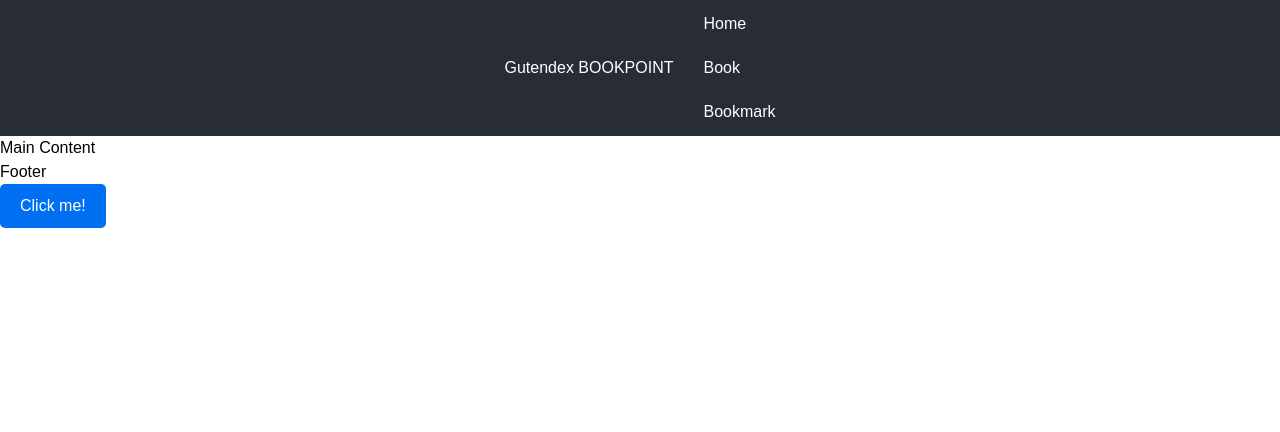
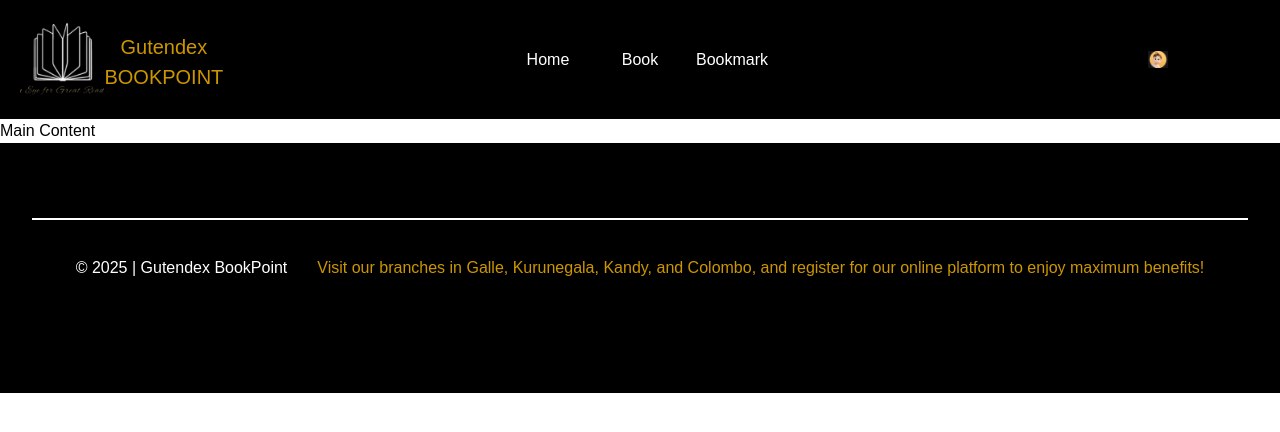
Before and after one commit to iouios/Ebooks, a Next.js app: page / in a window 1280 px wide. Shown: the top 432 px of the page. Built offline with nearby package versions, Linux system fonts and the light colour scheme.

Commit message:
SCRUM-2 Nav and Footer

```diff
--- a/src/app/page.tsx
+++ b/src/app/page.tsx
@@ -1,64 +1,162 @@
 "use client";
-import styled from 'styled-components';
-import { useState } from 'react';
+import styled from "styled-components";
+import { useState } from "react";
+import Image from "next/image";
 
-// Define the type for the Menu component props
 interface MenuProps {
-  isMenuOpen: boolean;
+  $isMenuOpen: boolean; // Transient prop
 }
 
-// สร้างคอมโพเนนต์ Button โดยใช้ styled-components
-const Button = styled.button`
-  background-color: #0070f3;
+interface HamburgerProps {
+  $isOpen: boolean; // Transient prop for Hamburger
+}
+
+const Home = () => {
+  const [isMenuOpen, setIsMenuOpen] = useState(false);
+
+  const toggleMenu = () => setIsMenuOpen((prev) => !prev);
+
+  return (
+    <div>
+      <Nav>
+        <Grid2>
+          <div>
+            <Image
+              src="/images/Rectangle 3.png"
+              alt="description of image"
+              width={104}
+              height={98}
+            />
+          </div>
+          <Textcenter>
+            <TextcolorNav>Gutendex</TextcolorNav>
+            <TextcolorNav>BOOKPOINT</TextcolorNav>
+          </Textcenter>
+        </Grid2>
+
+        <Menu $isMenuOpen={isMenuOpen}>
+          <Button>Home</Button>
+          <Button>Book</Button>
+          <Button>Bookmark</Button>
+        </Menu>
+
+        <Icon><Image
+              src="/images/Rectangle 4.png"
+              alt="description of image"
+              width={20}
+              height={20}
+            /></Icon>
+        <Hamburger $isOpen={isMenuOpen} onClick={toggleMenu}>
+          <div />
+          <div />
+          <div />
+        </Hamburger>
+      </Nav>
+
+      <div>Main Content</div>
+      <Footer>
+        <div>© 2025 | Gutendex BookPoint</div>
+        <Textcolorfooter>
+          Visit our branches in Galle, Kurunegala, Kandy, and Colombo, and
+          register for our online platform to enjoy maximum benefits!
+        </Textcolorfooter>
+      </Footer>
+    </div>
+  );
+};
+
+const Nav = styled.nav`
+  display: grid;
+  grid-template-columns: 1fr 1fr 1fr; /* 3 คอลัมน์ในจอใหญ่ */
+  justify-items: center;
+  align-items: center;
+  background-color: var(--FONT_BLACK);
   color: white;
-  padding: 10px 20px;
-  border: none;
-  border-radius: 5px;
-  cursor: pointer;
+  padding: 12px 20px;
+  gap: 10px;
+  width: 1280px;
+  height: 119px;
 
-  &:hover {
-    background-color: #005bb5;
+  @media (max-width: 500px) {
+    grid-template-columns: 1fr 1fr; /* 2 คอลัมน์ในจอเล็ก */
+    gap: 20px; /* เพิ่มช่องว่างระหว่างคอลัมน์ */
   }
 `;
 
-const Nav = styled.nav`
+const Footer = styled.nav`
   display: flex;
   justify-content: space-between;
   align-items: center;
-  background-color: #282c34;
+  background-color: var(--FONT_BLACK);
   color: white;
   padding: 12px 20px;
+  height: 250px;
+  position: relative;
 
-  /* Center the menu items horizontally when the screen is wide */
+  &::before {
+    content: "";
+    position: absolute;
+    top: 30%;
+    left: %;
+    width: 95%;
+    height: 2px;
+    background-color: var(--FONT_WHITE);
+  }
+
   @media (min-width: 500px) {
     justify-content: center;
     gap: 30px;
   }
 `;
 
+const Grid2 = styled.nav`
+    display: grid;
+  grid-template-columns: 1fr 1fr;
+  margin-right: 50%;
+  }
+`;
+
+const Textcenter = styled.div`
+  text-align: center;
+  margin-top: 10%;
+`;
+
+
+const TextcolorNav = styled.nav`
+  color: var(--FONT_YELLOW);
+  font-size: 20px;
+  }
+`;
+
+const Textcolorfooter = styled.nav`
+  color: var(--FONT_YELLOW);
+  }
+`;
+
 const Menu = styled.div<MenuProps>`
-  display: flex;
-  flex-direction: column; /* Stack items vertically */
+  display: grid;
+  grid-template-columns: 1fr 1fr 1fr;
   gap: 20px;
 
   @media (max-width: 500px) {
-    display: ${(props) => (props.isMenuOpen ? 'flex' : 'none')};
+    display: ${(props) => (props.$isMenuOpen ? "flex" : "none")};
     position: absolute;
-    top: 50px; /* Position directly below the hamburger */
+    top: 50px;
     right: 0;
-    width: 200px; /* Adjust the width as you need */
-    height: 100%; /* Cover full screen height */
+    width: 200px;
+    height: 100%;
     background-color: #282c34;
     padding: 20px;
     z-index: 1000;
     box-shadow: -2px 0 5px rgba(0, 0, 0, 0.3);
-    text
+    text-align: center;
+    display: grid;
   }
 `;
 
-const Hamburger = styled.div<{ isOpen: boolean }>`
+const Hamburger = styled.div<HamburgerProps>`
   display: none;
-  flex-direction: column; /* Make it vertical */
+  flex-direction: column;
   gap: 4px;
   cursor: pointer;
   width: 30px;
@@ -76,9 +174,8 @@ const Hamburger = styled.div<{ isOpen: boolean }>`
     display: flex;
   }
 
-  /* Hamburger open state transformations */
   ${(props) =>
-    props.isOpen &&
+    props.$isOpen &&
     `
     div:nth-child(1) {
       transform: rotate(60deg);
@@ -96,35 +193,17 @@ const Hamburger = styled.div<{ isOpen: boolean }>`
   `}
 `;
 
-const Home = () => {
-  const [isMenuOpen, setIsMenuOpen] = useState(false);
+const Icon = styled.div`
+  margin-left: 50%;
 
-  const toggleMenu = () => setIsMenuOpen((prev) => !prev);
+  @media (max-width: 768px) {
+    display: none;
+  }
+`;
 
-  return (
-    <div>
-      <Nav>
-        <div>Gutendex BOOKPOINT</div>
-
-        <Menu isMenuOpen={isMenuOpen}>
-          <div>Home</div>
-          <div>Book</div>
-          <div>Bookmark</div>
-        </Menu>
-
-        {/* Pass the isOpen prop to Hamburger */}
-        <Hamburger isOpen={isMenuOpen} onClick={toggleMenu}>
-          <div />
-          <div />
-          <div />
-        </Hamburger>
-      </Nav>
-
-      <div>Main Content</div>
-      <div>Footer</div>
-      <Button>Click me!</Button>
-    </div>
-  );
-};
+const Button = styled.button`
+  color: white; /* สีตัวอักษร */
+  cursor: pointer;
+`;
 
 export default Home;
```
Also changed, not shown: public/images/Rectangle 3.png (added), public/images/Rectangle 4.png (added).
